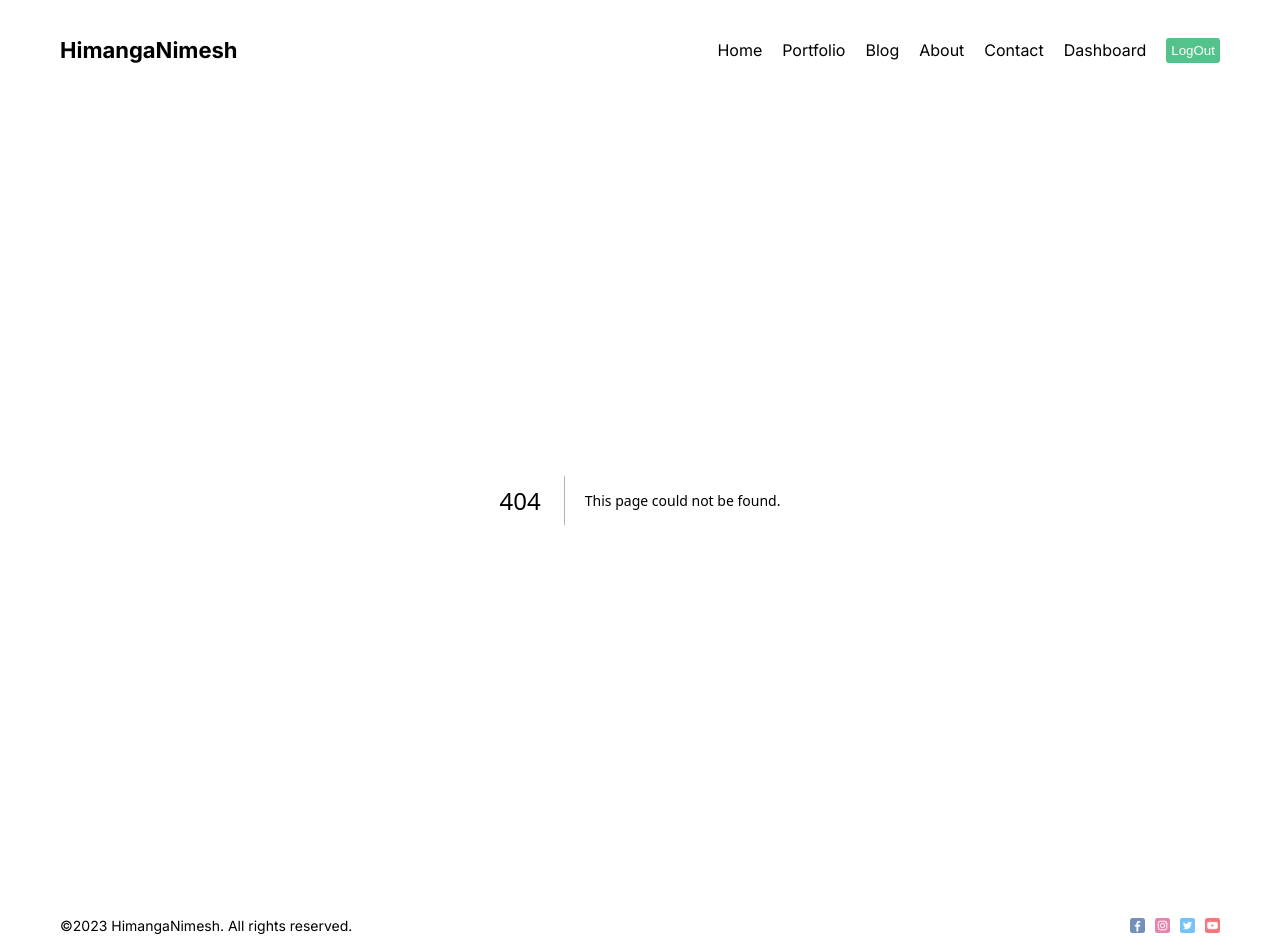
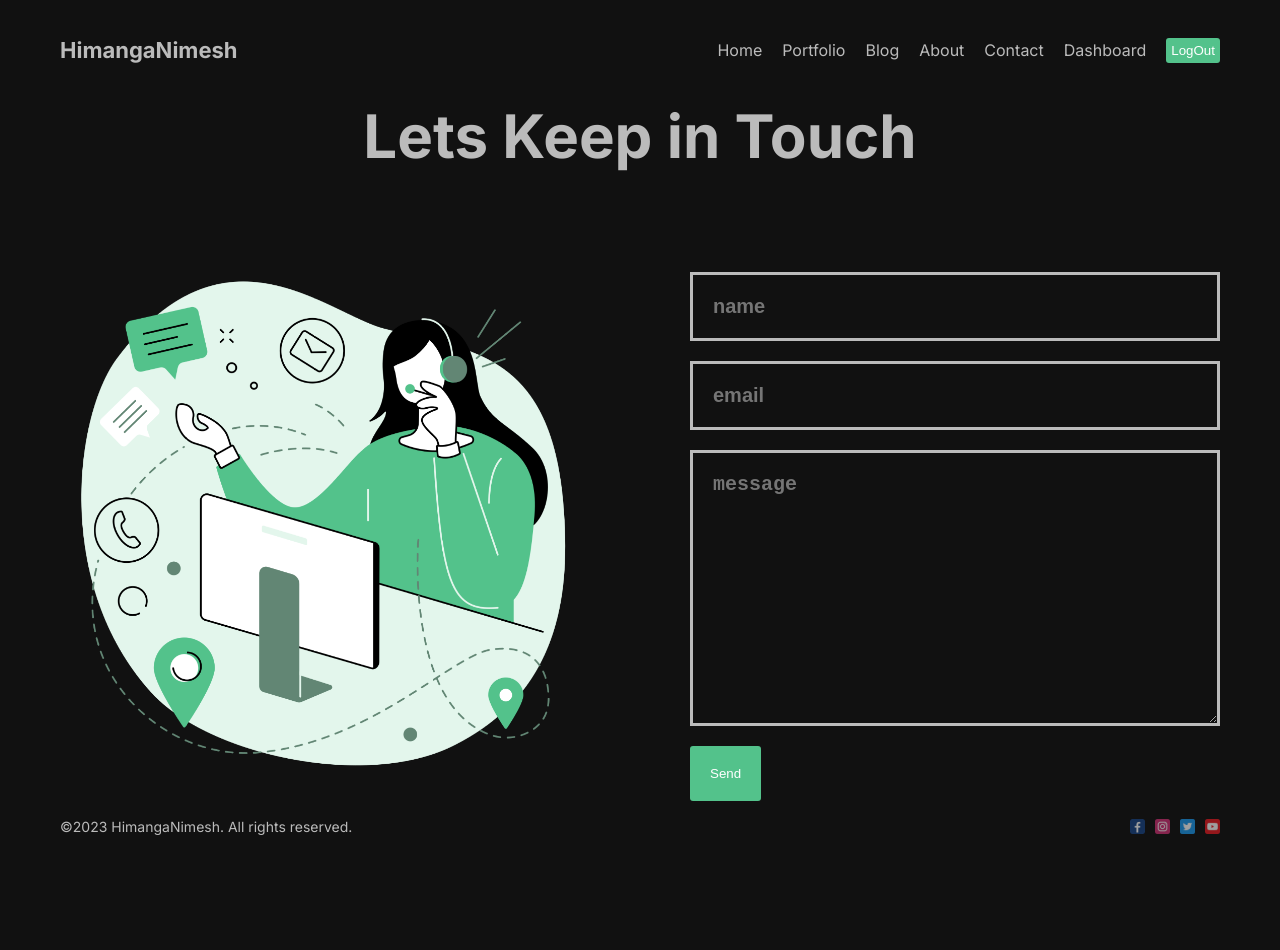
Before and after one commit to HimangaNimesh/blog_site_nextjs, a Next.js app: page /contact in a window 1280 px wide. Before the commit this address had no page. After the commit the page ends 851 px from the top, so only its background shows below. Built offline with nearby package versions, Linux system fonts and the light colour scheme.

Commit message:
contact page is done

```diff
--- a/src/app/about/page.jsx
+++ b/src/app/about/page.jsx
@@ -1,9 +1,9 @@
 import React from 'react'
 
-const Page = () => {
+const About = () => {
   return (
-    <div>Page</div>
+    <div>About</div>
   )
 }
 
-export default Page
+export default About
--- /dev/null
+++ b/src/app/contact/page.jsx
@@ -0,0 +1,25 @@
+import React from 'react'
+import styles from './page.module.css'
+import Image from 'next/image'
+import Button from '@/components/button/Button'
+
+const Contact = () => {
+  return (
+    <div>
+      <h1 className={styles.title}>Lets Keep in Touch</h1>
+      <div className={styles.content}>
+        <div className={styles.imgContainer}>
+          <Image src='/contact.png' alt='' fill={true} className={styles.img}/>
+        </div>
+        <div className={styles.form}>
+          <input type='text' placeholder='name' className={styles.input}/>
+          <input type='text' placeholder='email' className={styles.input}/>
+          <textarea type='text' placeholder='message' className={styles.textarea} cols="30" rows="10"/>
+          <Button url="#" text="Send"></Button>
+        </div>
+      </div>
+    </div>
+  )
+}
+
+export default Contact
--- /dev/null
+++ b/src/app/contact/page.module.css
@@ -0,0 +1,49 @@
+.title{
+    font-size: 60px;
+    margin-bottom: 100px;
+    text-align: center;
+}
+
+.content{
+    display: flex;
+    align-items: center;
+    gap: 100px;
+}
+
+.imgContainer{
+    flex:1;
+    height: 500px;
+    position: relative;
+}
+
+.img{
+    object-fit: contain;
+    animation: move 3s infinite ease alternate;
+}
+
+@keyframes move {
+    from{
+        transform: translateY(-15px);
+    }
+    to{
+        transform: translateY(0px) scale(1.03);
+    }
+}
+
+.form{
+    flex: 1;
+    display: flex;
+    flex-direction: column;
+    gap: 20px;
+}
+
+.input , .textarea{
+    padding: 20px;
+    background-color: transparent;
+    border: none;
+    outline: none;
+    color: #bbb;
+    border: 3px solid #bbb;
+    font-size: 20px;
+    font-weight: bold;
+}
--- a/src/app/globals.css
+++ b/src/app/globals.css
@@ -8,6 +8,8 @@ html,
 body {
   max-width: 100vw;
   overflow-x: hidden;
+  background-color: #111;
+  color: #bbb;
 }
 
 a {
```
Also changed, not shown: src/app/blog/page.jsx (added, +9 -0 lines), src/app/dashboard/page.jsx (added, +9 -0 lines), src/app/portfolio/page.jsx (added, +9 -0 lines), src/app/about/about.module.css (added), src/app/blog/blog.module.css (added), src/app/dashboard/dashboard.module.css (added), src/app/portfolio/portfolio.module.css (added).
